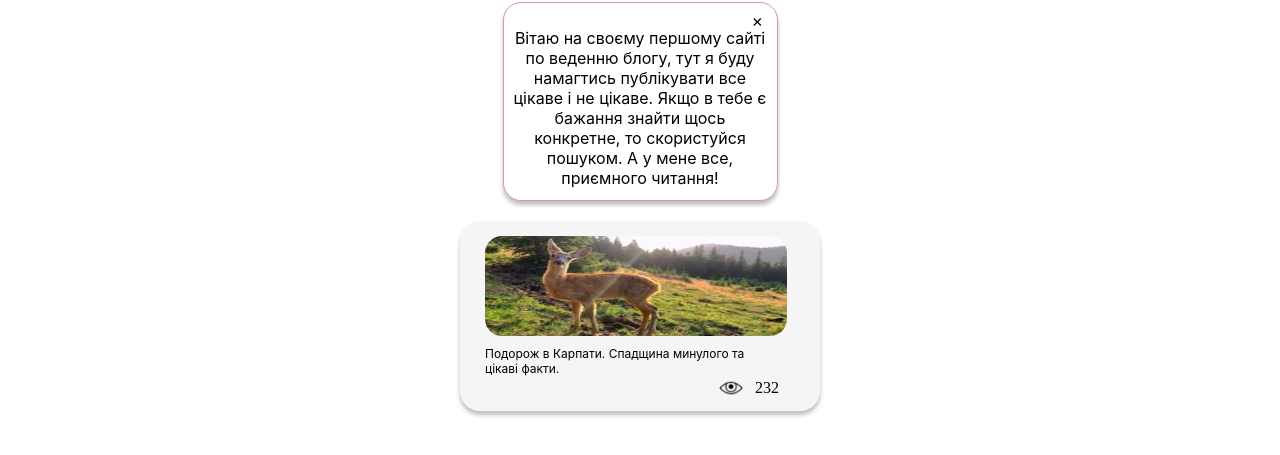
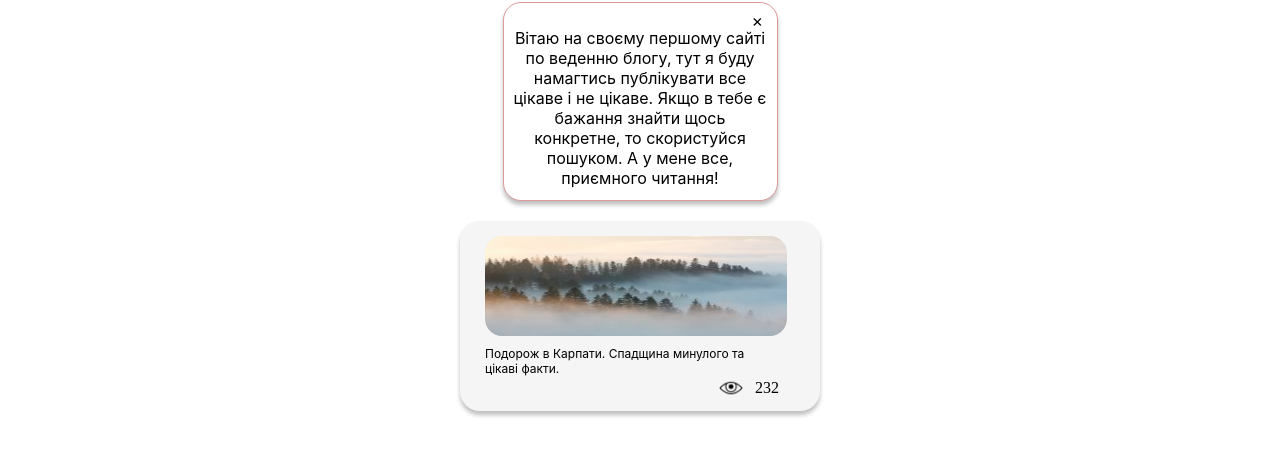
Before and after one commit to AndyHike/zhenius, a plain HTML site: page index.html in a window 1280 px wide. Shown: the part 85-540 px from the top of the page. Drawn offline with Linux system fonts and the light colour scheme.

Commit message:
Add files via upload

```diff
--- a/index.html
+++ b/index.html
@@ -23,7 +23,7 @@
           <p>  Вітаю на своєму першому сайті по веденню блогу, тут я буду намагтись публікувати все цікаве і не цікаве. Якщо в тебе є бажання знайти щось конкретне, то скористуйся пошуком. А у мене все, приємного читання!</p>
         </div>
         <div class="section">
-            <img src="image_first.jpg" alt="" class="main_pic">
+            <img src="frog.jpg" alt="" class="main_pic">
             <div class="footer_sec">
                 <h2>Подорож в Карпати. Спадщина минулого та цікаві факти.</h2>
             <div class="shows">
```
Also changed, not shown: frog.jpg (added).
